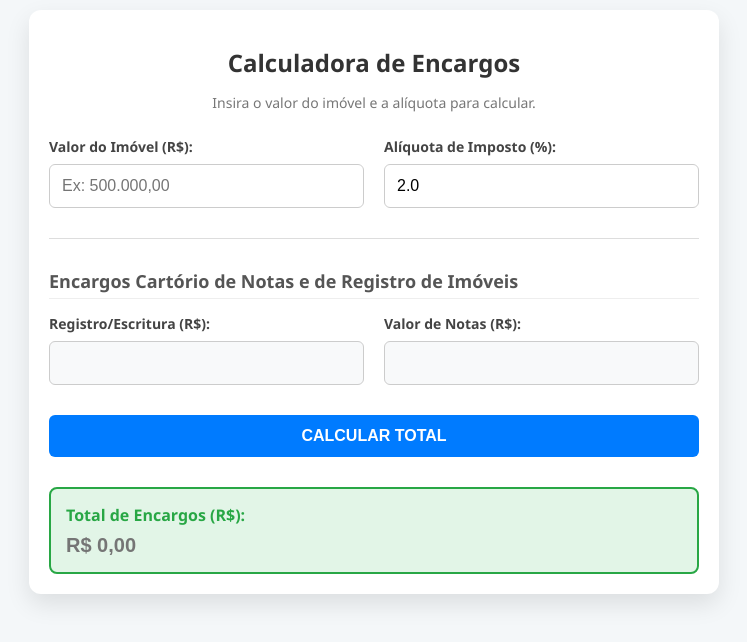
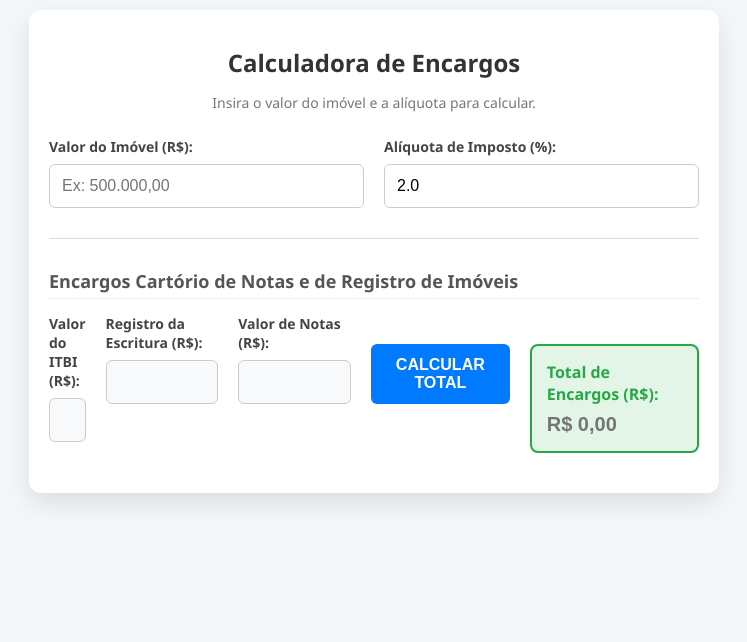
Before and after one commit to Jero-web/Calculadora_ITBI_ITCMD, a plain HTML site: page index.html in a window 1280 px wide. Shown: the whole page, without its empty margins (266-1013 px from the left). Drawn offline with Linux system fonts and the light colour scheme.

Commit message:
Modify input fields for property charges calculation
Updated input fields for ITBI and Escritura values.

```diff
--- a/index.html
+++ b/index.html
@@ -32,7 +32,13 @@
 
             <div class="input-row">
                 <div class="form-group">
-                    <label for="registro">Registro/Escritura (R$):</label>
+                    <label for="registro">Valor do ITBI (R$):</label>
+                    <input type="text" id="registro" name="registro" class="currency-input" required readonly>
+                </div>
+
+            <div class="input-row">
+                <div class="form-group">
+                    <label for="registro">Registro da Escritura (R$):</label>
                     <input type="text" id="registro" name="registro" class="currency-input" required readonly>
                 </div>
 
```
